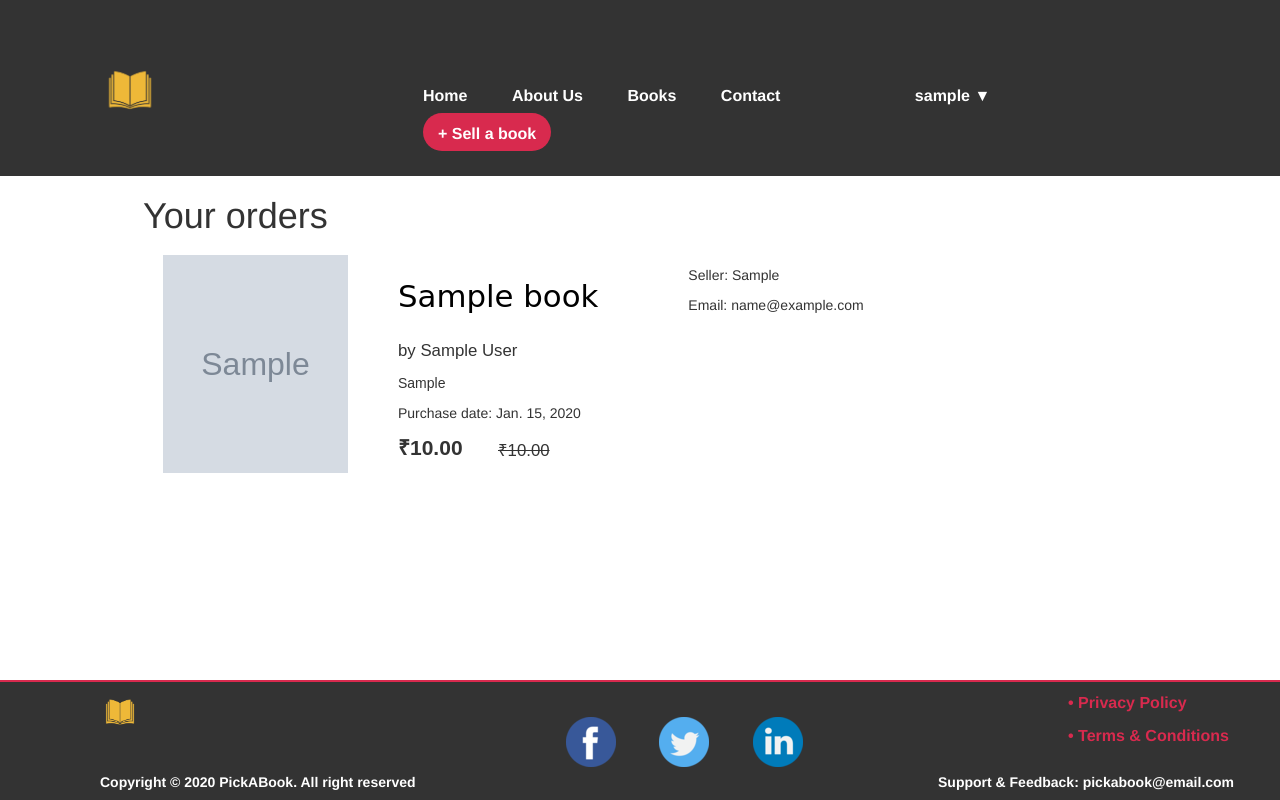
After one commit to avinash-rao/final_PickABook, a Django app: page /profile/myorders in a window 1280 px wide. The commit adds this page. Run offline with Django 3.2, Linux system fonts and the light colour scheme; a user stored in the database is signed in; tables that the repository leaves empty hold one stand-in row (values such as "Sample post"); grey boxes marked "Sample" are stand-in pictures; some libraries are stand-ins or nearby versions.

Commit message:
added myorders page

```diff
--- a/books/urls.py
+++ b/books/urls.py
@@ -13,5 +13,6 @@ urlpatterns=[
     #http://127.0.0.1:8000/books/book-detail/1
     url('book-detail/(?P<book_id>\d+)/order-book', views.order, name='order-book'),
     url('book-detail/(?P<book_id>\d+)', views.book_detail, name='book_detail'),
-    url('search/', views.book_search, name='book_search')
+    url('search/', views.book_search, name='book_search'),
+
 ]
--- /dev/null
+++ b/static/css/myorders.min.css
@@ -0,0 +1 @@
+.orders{margin-top:20px}.orders .order{position:relative;clear:both;height:218px;margin-left:20px;margin-top:20px}.orders img{width:185px;height:218px;float:left}.orders .book-text{float:left;padding-top:10px;padding-left:50px;height:218px}.orders .book-text .title{font-family:'Baloo Thambi 2', cursive;font-size:2.2em;color:black;cursor:pointer;padding:10px 0px;position:relative}.orders .book-text .author{font-family:'Gotu', sans-serif;font-size:1.2em;position:relative}.orders .book-text .publisher{font-family:'Sen', sans-serif;font-size:1em}.orders .book-text .selling-price{font-family:'Quicksand', sans-serif;font-size:1.5em;float:left;position:absolute;bottom:0;font-weight:bold}.orders .book-text .actual-price{font-family:'Inria Sans', sans-serif;text-decoration:line-through;font-size:1.2em;float:left;position:absolute;bottom:0;margin-left:100px}.orders .user-text{float:left;padding-top:10px;padding-left:90px;height:218px}
--- /dev/null
+++ b/static/css/myorders.scss
@@ -0,0 +1,71 @@
+.orders {
+
+  margin-top: 20px;
+
+  .order {
+    // display: block;
+    position: relative;
+    clear: both;
+    height: 218px;
+    margin-left: 20px;
+    margin-top: 20px;
+  }
+
+  img {
+    width: 185px;
+    height: 218px;
+    float: left;
+  }
+
+  .book-text {
+    float: left;
+    padding-top: 10px;
+    padding-left: 50px;
+    height: 218px;
+
+    .title {
+      font-family: 'Baloo Thambi 2', cursive;
+      font-size: 2.2em;
+      color: black;
+      cursor: pointer;
+      padding: 10px 0px;
+      position: relative;
+    }
+    .author {
+      font-family: 'Gotu', sans-serif;
+      font-size: 1.2em;
+      position: relative;
+      // margin-left: 50px;
+    }
+    .publisher {
+      font-family: 'Sen', sans-serif;
+      font-size: 1em;
+    }
+    .selling-price {
+      font-family: 'Quicksand', sans-serif;
+      font-size: 1.5em;
+      float: left;
+      position: absolute;
+      bottom: 0;
+      font-weight: bold;
+    }
+    .actual-price {
+      font-family: 'Inria Sans', sans-serif;
+      text-decoration: line-through;
+      font-size: 1.2em;
+      float: left;
+      position: absolute;
+      bottom: 0;
+      margin-left: 100px;
+    }
+  }
+
+  .user-text {
+    float: left;
+    padding-top: 10px;
+    padding-left: 90px;
+    height: 218px;
+
+
+  }
+}
--- a/templates/LandingApp/firstpage.html
+++ b/templates/LandingApp/firstpage.html
@@ -48,7 +48,7 @@
                 <a  onclick="myFunction()" class="d-btn">{{user.username}} <span>▼</span> </a>
                 <div id="my" class="drops">
                   <a id="drp" href="profile">My Profile</a></li>
-                  <a id="drp" href="Course?userid={{user.id}}">Order History</a></li><br>
+                  <a id="drp" href="{% url 'myorders' %}">Order History</a></li><br>
                   <a id="drp" href="profile/logout" style="border-top: 1px solid black">Sign-Out</a>
                 </div>
               </div>
--- a/templates/base.html
+++ b/templates/base.html
@@ -50,7 +50,8 @@
                    <a  onclick="myFunction()" class="d-btn" data-toggle="dropdown">{{ user.username }} <span>▼</span> </a>
                    <div id="my" class="drops">
                      <a id="drp" href="{% url 'myprofile' %}">My Profile</a></li>
-                     <a id="drp" href="Course?userid={{user.id}}">My Courses</a></li><br>
+                     <a id="drp" href="{% url 'myorders' %}">Order History</a></li>
+                     <!-- <a id="drp" href="{% url 'edit' %}">Edit account</a></li><br> -->
                      <a id="drp" href="profile/logout" style="border-top: 1px solid black">Sign-Out</a>
                    </div>
                  </div>
--- /dev/null
+++ b/templates/userprofile/myorders.html
@@ -0,0 +1,40 @@
+{% extends "../base.html" %}
+{% load static %}
+
+{% block head %}
+  <link rel="stylesheet" href="{% static 'css/myorders.min.css' %}">
+{% endblock %}
+
+{% block body %}
+  {% if orders %}
+  <h1>Your orders</h1>
+  <div class="orders">
+  {% for order in orders %}
+      <div class="order">
+          {% if order.book_id.image %}
+            <img src="{{order.book_id.image.url}}" alt="" width="50px">
+          {% else %}
+            <img src="{% static 'images/logo1.png' %}" alt="" width="50px">
+          {% endif %}
+
+          <div class="book-text">
+            <p class="title">{{order.book_id.title}}</p>
+            <p class="author">by {{order.book_id.author}}</p>
+            <p class="publisher">{{order.book_id.publisher}}</p>
+            <p>Purchase date: {{order.date}}</p>
+            <p class="selling-price">₹{{order.book_id.selling_price}}</p>
+            <p class="actual-price">₹{{order.book_id.actual_price}}</p>
+          </div>
+
+          <div class="user-text">
+            <p>Seller: {{order.book_id.user_id.first_name}}</p>
+            <p>Email: {{order.book_id.user_id.email}}</p>
+            <p></p>
+          </div>
+      </div>
+  {% endfor %}
+  </div>
+  {% else %}
+  <h1>You haven't placed any order yet.</h1>
+  {% endif %}
+{% endblock %}
--- a/userprofile/urls.py
+++ b/userprofile/urls.py
@@ -7,4 +7,6 @@ url('edit',views.edit, name="edit"),
 # url('change',views.change, name='change'),
 # url('myprofile/',views.myprofile, name='myprofile'),
 url('logout',views.logoutUser),
+
+url('myorders', views.myorders, name='myorders')
 ]
--- a/userprofile/views.py
+++ b/userprofile/views.py
@@ -5,6 +5,7 @@ from django.contrib.auth import authenticate,login,logout
 from django.contrib import messages
 from django.contrib.auth.decorators import login_required
 from . import forms
+from books.models import Order
 
 # Create your views here.
 #deshboard page
@@ -30,6 +31,13 @@ def myprofile(request):
         u = request.user
         return render(request,'userprofile/userprofile.html',{'user':u})
 
+def myorders(request):
+    user = request.user
+    orders = Order.objects.filter(user_id=user.id).select_related('book_id').order_by('date')
+    print(orders)
+    context = {'orders':orders}
+    return render(request, 'userprofile/myorders.html', context)
+
 @login_required(login_url="/login/")
 def logoutUser(request):
     data={}
```
